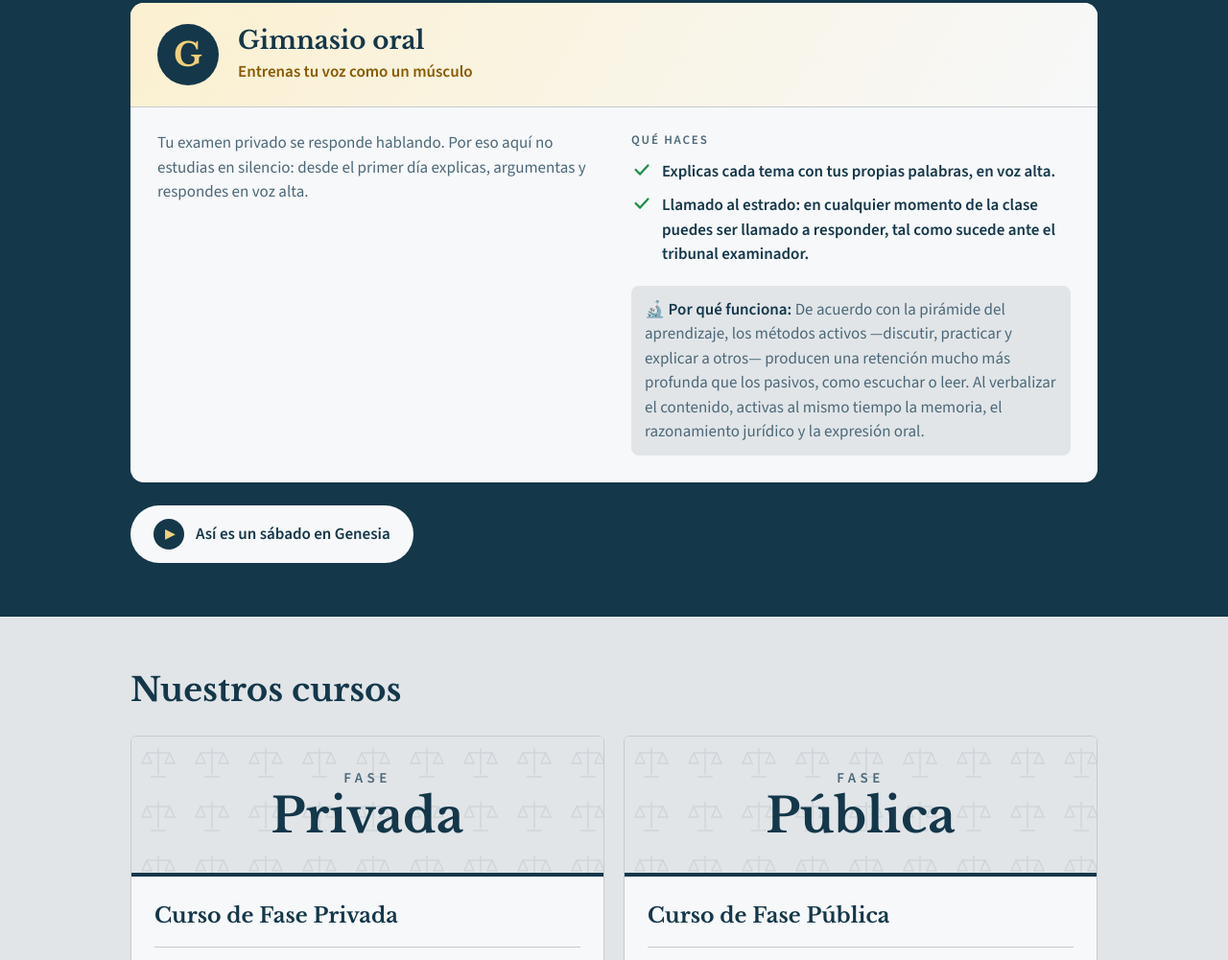
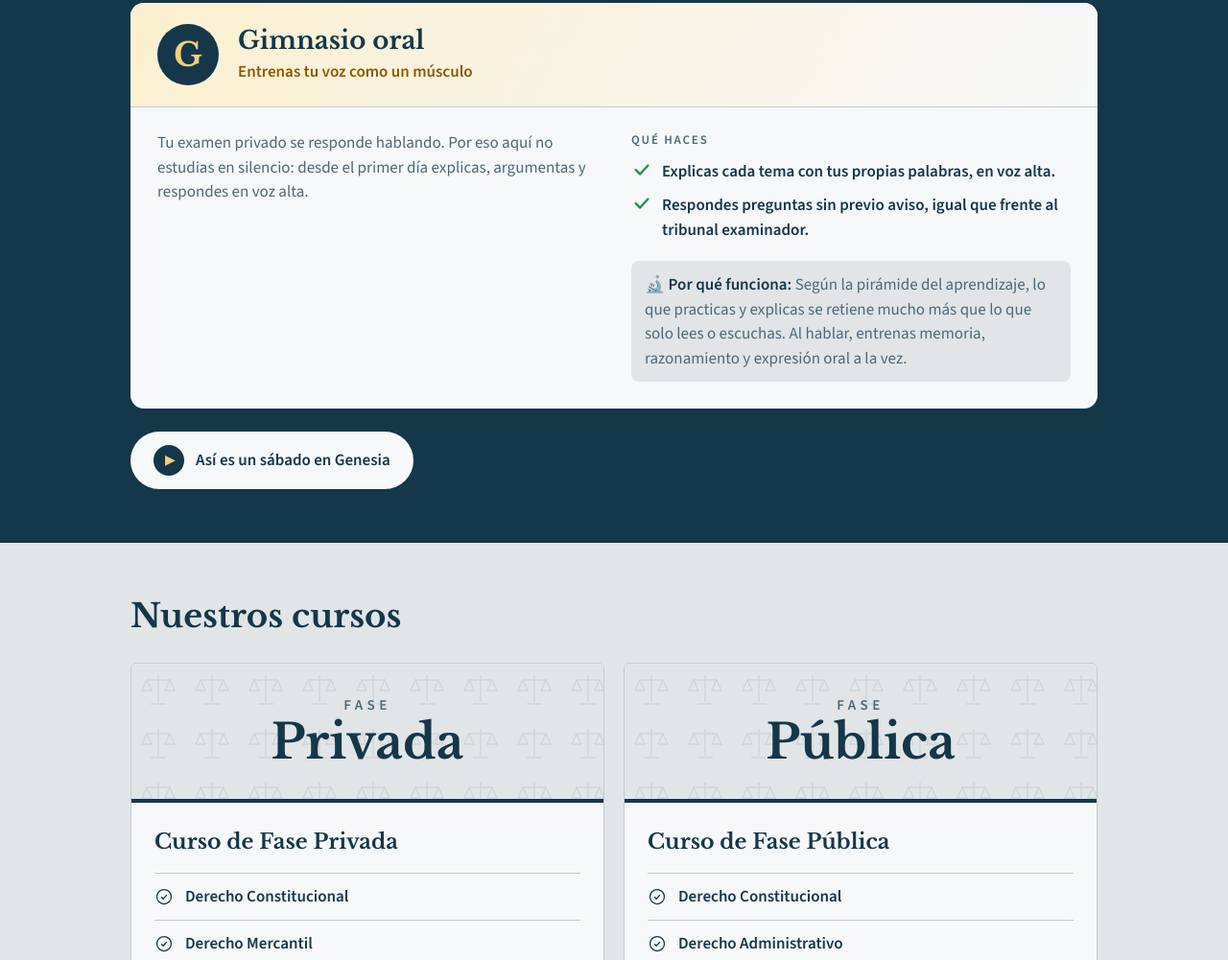
Before and after one commit to grupogenesia/Academia-Juridica, a plain HTML site: page public/academia/index.html in a window 1280 px wide. Shown: the part 1660-2661 px from the top of the page at 96% size. Drawn offline with nearby package versions, Linux system fonts and the light colour scheme.

Commit message:
Academia: redacción más breve en el pilar Gimnasio oral
Co-Authored-By: Claude Opus 5.5 <noreply@anthropic.com>
Claude-Session: https://claude.ai/code/session_019P4c4Lg5d5Vsrqkia8Jftp

```diff
--- a/public/academia/index.html
+++ b/public/academia/index.html
@@ -571,9 +571,9 @@
               <h5>Qué haces</h5>
               <ul class="metodo-lista">
                 <li><svg class="metodo-check" viewBox="0 0 24 24" aria-hidden="true"><path d="m5 12 5 5 9-10"/></svg><span>Explicas cada tema con tus propias palabras, en voz alta.</span></li>
-                <li><svg class="metodo-check" viewBox="0 0 24 24" aria-hidden="true"><path d="m5 12 5 5 9-10"/></svg><span><strong>Llamado al estrado:</strong> en cualquier momento de la clase puedes ser llamado a responder, tal como sucede ante el tribunal examinador.</span></li>
+                <li><svg class="metodo-check" viewBox="0 0 24 24" aria-hidden="true"><path d="m5 12 5 5 9-10"/></svg><span>Respondes preguntas sin previo aviso, igual que frente al tribunal examinador.</span></li>
               </ul>
-              <p class="metodo-porque"><strong>🔬 Por qué funciona:</strong> De acuerdo con la pirámide del aprendizaje, los métodos activos —discutir, practicar y explicar a otros— producen una retención mucho más profunda que los pasivos, como escuchar o leer. Al verbalizar el contenido, activas al mismo tiempo la memoria, el razonamiento jurídico y la expresión oral.</p>
+              <p class="metodo-porque"><strong>🔬 Por qué funciona:</strong> Según la pirámide del aprendizaje, lo que practicas y explicas se retiene mucho más que lo que solo lees o escuchas. Al hablar, entrenas memoria, razonamiento y expresión oral a la vez.</p>
             </div>
           </div>
         </div>
```
